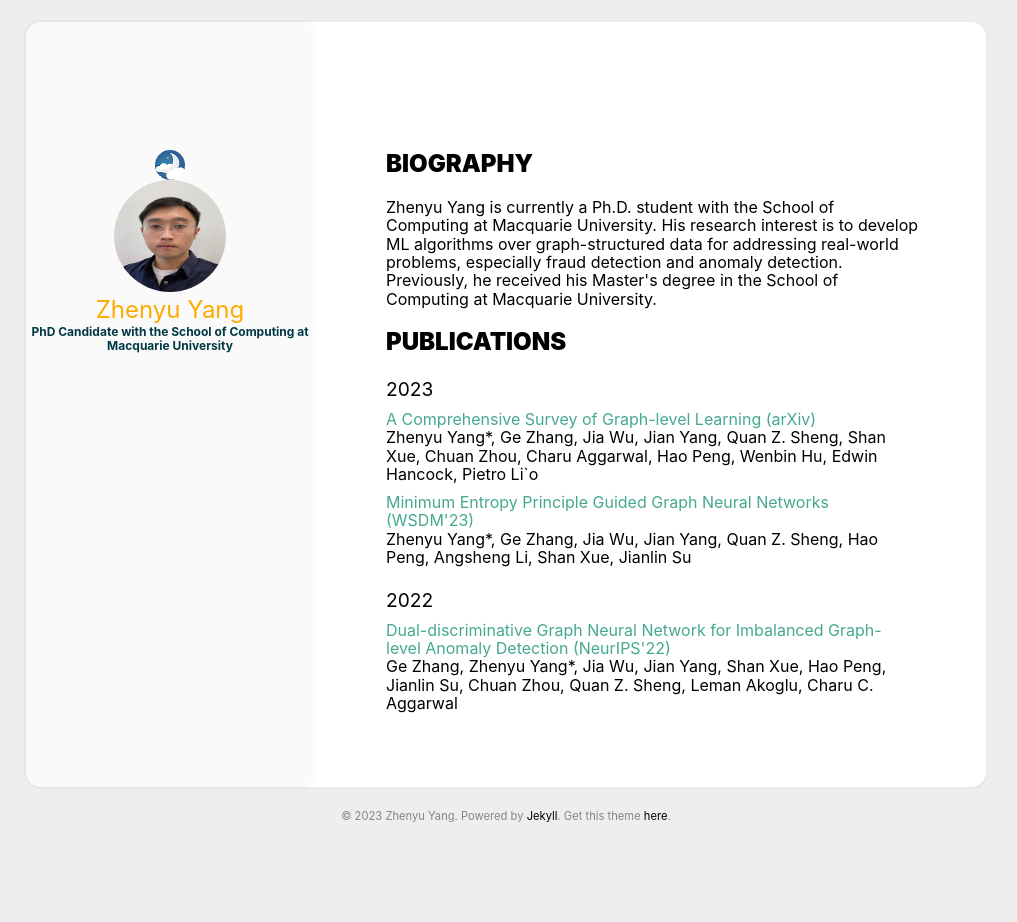
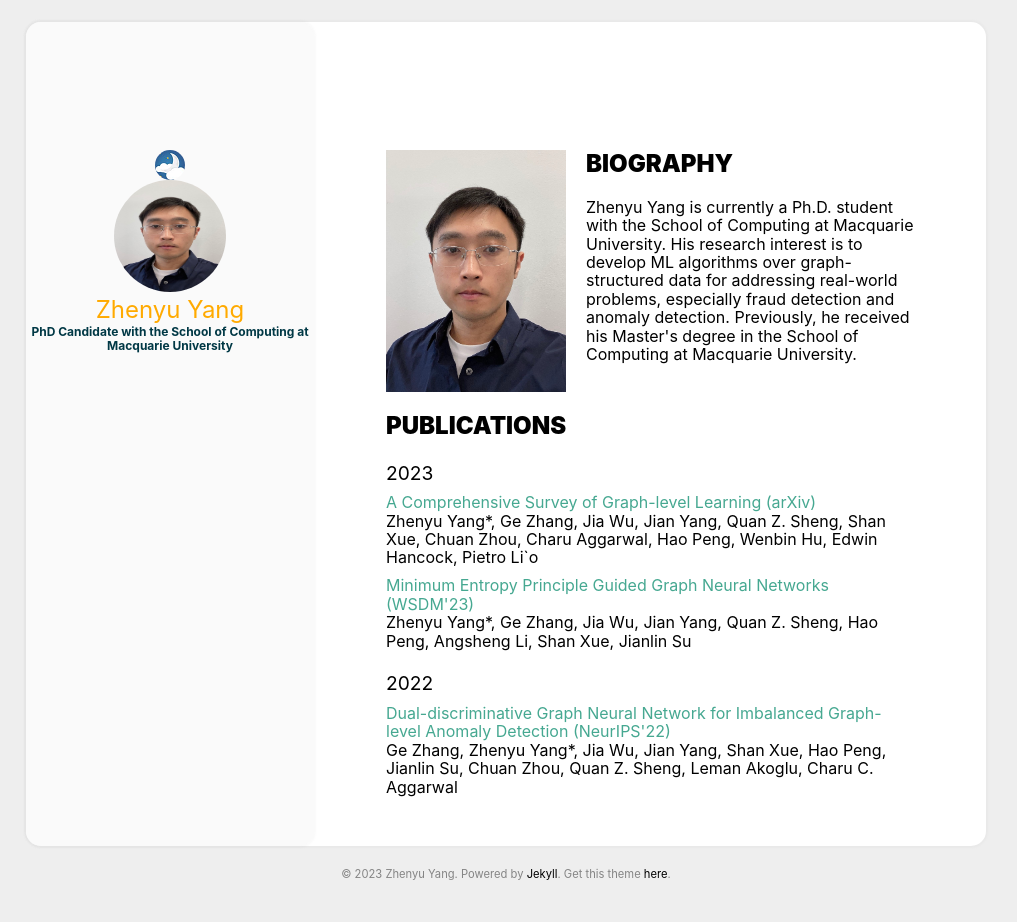
Before and after one commit to ZhenyuYangMQ/ZhenyuYangMQ.github.io, a Jekyll site: the page built from index.html, in a window 1280 px wide. Shown: the whole page, without its empty margins (134-1151 px from the left). Built offline with Jekyll 4.4.1, drawn with Linux system fonts in a browser that asks for light colours.

Commit message:
Update archive.html

```diff
--- a/_includes/archive.html
+++ b/_includes/archive.html
@@ -25,6 +25,9 @@
 {% else %}
 <div class="archive">
   <div class="archive_title">
+  <div>
+    <img alt="image" style="width:180px;float:left;margin-bottom:20px;margin-right:20px;" src="/assets/img/photo.jpg">
+  </div>
   <div>
   <h2><b>BIOGRAPHY</b></h2>
     <div  style="width:535px">
```
